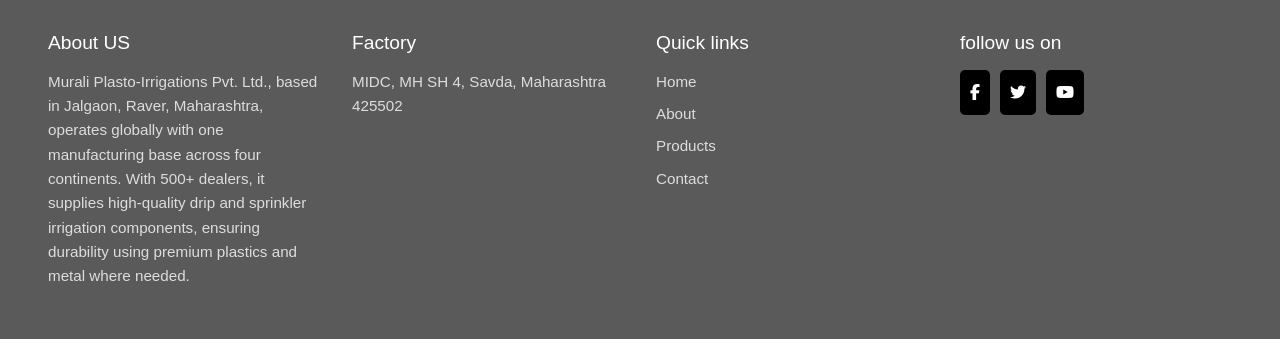
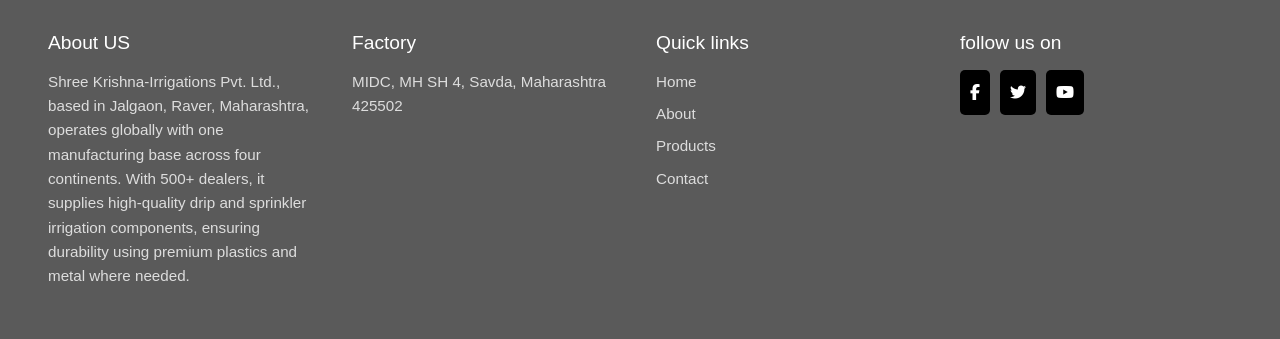
Before and after one commit to shubhamm1267/krishnairigation, an Angular app: page / in a window 1280 px wide. Shown: the part 1918-2257 px from the top of the page. Built offline with nearby package versions, Linux system fonts and the light colour scheme.

Commit message:
changes in footer company name

```diff
--- a/src/app/footer/footer.component.html
+++ b/src/app/footer/footer.component.html
@@ -3,7 +3,7 @@
       <div class="footer-section">
         <h3>About US</h3>
         <p>
-          Murali Plasto-Irrigations Pvt. Ltd., based in Jalgaon, Raver, Maharashtra, operates globally with one
+          Shree Krishna-Irrigations Pvt. Ltd., based in Jalgaon, Raver, Maharashtra, operates globally with one
           manufacturing base across four continents. With 500+ dealers, it supplies high-quality drip and sprinkler
           irrigation components, ensuring durability using premium plastics and metal where needed.
         </p>
```
